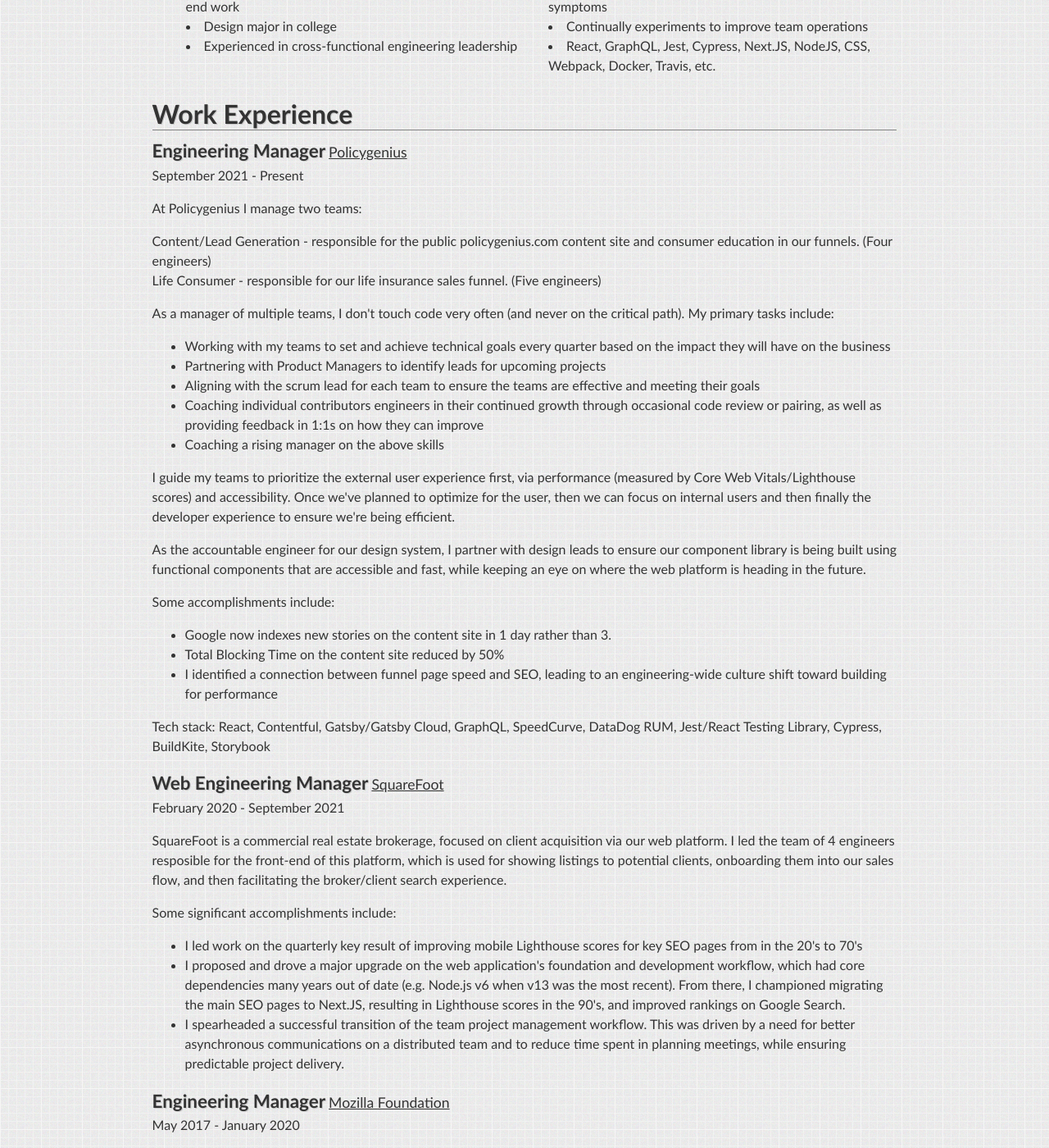
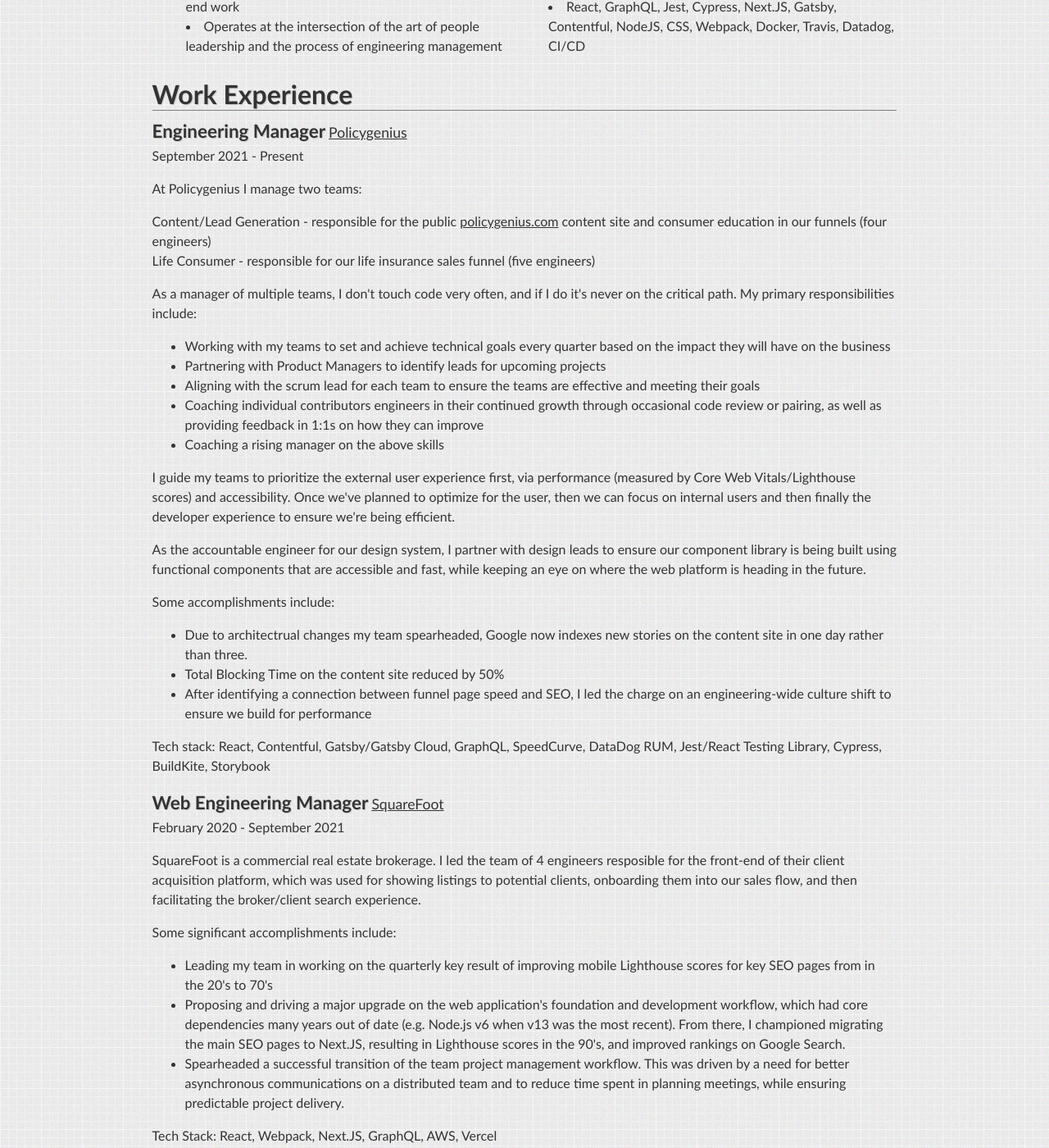
Before and after one commit to alanmoo/alanmoo.github.io, a Jekyll site: the page resume/index.html, which Jekyll copies as it is, in a window 1280 px wide and 1400 px high, scrolled down 273 px. Shown: the whole window at 82% size. Built offline with Jekyll 4.4.1, drawn with Linux system fonts in a browser that asks for light colours; some of the changed text lies outside the part shown.

Commit message:
Update with projects

```diff
--- a/resume/index.html
+++ b/resume/index.html
@@ -53,16 +53,14 @@
 			<section>
 				<h3>Skills/Experience</h3>
 				<ul class="skills">
-					<li ><span id="managementTime">2+ years</span> of engineering management</li>
+					<li ><span id="managementTime">2+ years</span> of cross-functional engineering leadership</li>
 					<li ><span id="industryTime">7+ years</span> of web development experience</li>
 					<li>Previously: front-end developer comfortable with back-end work</li>
-					<li>Design major in college</li>
-					<li>Experienced in cross-functional engineering leadership</li>
 					<li>Operates at the intersection of the art of people leadership and the process of engineering management</li>
-					<li>Focused on solving problems over simply addressing symptoms</li>
-					<li>Continually experiments to improve team operations</li>
+					<li>Focused on solving problems for the business over simply addressing symptoms</li>
+					<li>Vision crafting, OKR setting, building alignment</li>
 					<!-- <li>Familiar with Mac/iOS development</li> -->
-					<li>React, GraphQL, Jest, Cypress, Next.JS, NodeJS, CSS, Webpack, Docker, Travis, etc.</li>
+					<li>React, GraphQL, Jest, Cypress, Next.JS, Gatsby, Contentful, NodeJS, CSS, Webpack, Docker, Travis, Datadog, CI/CD</li>
 				</ul>
 			</section>
 			<section>
@@ -72,12 +70,12 @@
 				<div class="organization"><a href="https://www.policygenius.com">Policygenius</a></div>
 				<div class="organization_dates">September 2021 - Present</div>
 				<p>At Policygenius I manage two teams:</p>
-					<p>Content/Lead Generation - responsible for the public policygenius.com content site and consumer education in
-					our funnels. (Four engineers)<br/>
-					Life Consumer - responsible for our life insurance sales funnel. (Five engineers)
+					<p>Content/Lead Generation - responsible for the public <a href="https://policygenius.com">policygenius.com</a> content site and consumer education in
+					our funnels (four engineers)<br/>
+					Life Consumer - responsible for our life insurance sales funnel (five engineers)
 				</p>
-				<p>As a manager of multiple teams, I don't touch code very often (and never on the critical path). My primary
-					tasks include:</p>
+				<p>As a manager of multiple teams, I don't touch code very often, and if I do it's never on the critical path. My primary
+					responsibilities include:</p>
 				<ul>
 					<li>Working with my teams to set and achieve technical goals every quarter based on the impact they will have
 						on the business</li>
@@ -97,10 +95,9 @@
 					the web platform is heading in the future. </p>
 				<p>Some accomplishments include:</p>
 				<ul>
-					<li>Google now indexes new stories on the content site in 1 day rather than 3.</li>
+					<li>Due to architectrual changes my team spearheaded, Google now indexes new stories on the content site in one day rather than three.</li>
 					<li>Total Blocking Time on the content site reduced by 50%</li>
-					<li>I identified a connection between funnel page speed and SEO, leading to an engineering-wide culture shift
-						toward building for performance</li>
+					<li>After identifying a connection between funnel page speed and SEO, I led the charge on an engineering-wide culture shift to ensure we build for performance</li>
 				</ul>
 
 				<p>Tech stack: React, Contentful, Gatsby/Gatsby Cloud, GraphQL, SpeedCurve, DataDog RUM, Jest/React Testing Library,
@@ -112,24 +109,21 @@
 				<div class="organization"><a href="https://squarefoot.com">SquareFoot</a></div>
 				<div class="organization_dates">February 2020 - September 2021</div>
 				<p>
-					SquareFoot is a commercial real estate brokerage, focused on client acquisition via our web platform. I led
-					the team of 4 engineers resposible for the front-end of this platform, which is used for showing listings to
-					potential clients, onboarding them into our sales flow, and then facilitating the broker/client search
-					experience.
+					SquareFoot is a commercial real estate brokerage. I led the team of 4 engineers resposible for the front-end of their client acquisition platform, which was used for showing listings to potential clients, onboarding them into our sales flow, and then facilitating the broker/client search experience.
 				</p>
-				<p>Some significant accomplishments include:
+				<p>Some significant accomplishments include:</p>
 				<ul>
-					<li>I led work on the quarterly key result of improving mobile Lighthouse scores for key SEO pages from in the
+					<li>Leading my team in working on the quarterly key result of improving mobile Lighthouse scores for key SEO pages from in the
 						20's to 70's</li>
-					<li>I proposed and drove a major upgrade on the web application's foundation and development workflow, which
+					<li>Proposing and driving a major upgrade on the web application's foundation and development workflow, which
 						had core dependencies many years out of date (e.g. Node.js v6 when v13 was the most recent). From there, I
 						championed migrating the main SEO pages to Next.JS, resulting in Lighthouse scores in the 90's, and improved
 						rankings on Google Search.</li>
-					<li>I spearheaded a successful transition of the team project management workflow. This was driven by a need
+					<li>Spearheaded a successful transition of the team project management workflow. This was driven by a need
 						for better asynchronous communications on a distributed team and to reduce time spent in planning meetings,
 						while ensuring predictable project delivery.</li>
 				</ul>
-				</p>
+				<p>Tech Stack: React, Webpack, Next.JS, GraphQL, AWS, Vercel</p>
 			</div>
 			<div class="resume_item">
 				<h3 class="job_title">Engineering Manager</h3>
@@ -138,6 +132,7 @@
 				<p>
 					I led a team of 6 web and devops engineers across North America and Germany, building projects to support Mozilla's mission of improving internet health. I worked closely with the design manager, product manager, and digital director to improve the Foundation's main site at foundation.mozilla.org. The design and engineering teams also functioned as a service organization internally. I partnered with the leaders of other teams to identify the best way for us to address their needs while pushing forward on our team's internal road map. I worked with my team to identify workflow challenges, improve their skills, and foster best software development practices while keeping us moving forward. Finally, as both the engineering lead and most senior technical manager in the org, I ensured organizational technology decisions were made prudently with an eye on long term impact and cost.
 				</p>
+				<p>Tech Stack: Wagtail CMS, React, Django Rest Framework, Heroku</p>
 			</div>
 			<div class="resume_item">
 				<h3 class="job_title">Front End Developer</h3>
@@ -208,6 +203,25 @@
 			</section>
 			<section>
 				<h2>Significant Projects</h2>
+				<div class="significant-project">
+					<h3>Policygenius Content Site Improvements</h3>
+					<p>Upon joining Policygenius to lead the Content Engineering team, I realized that the most clear element of my team's contributions toward business goals that fell entirely under our control was visitors' experience as measured via Core Web Vitals. These are known to have an impact on SEO, so I began coach my team in their regular product-driven work to improve performance wherever possible. Over the course of a year, we:</p>
+					<ul>
+						<li>Created a vision for the team going forward, from which we built our technical plan</li>
+						<li>Started collecting data on site performance with and without 3rd party scripts to monitor for changes under our control</li>
+						<li>Migrated to Gatsby Cloud so that we could have efficient single-page content updates rather than a homespun approach that caused React to thrash on render and slow down site indexing</li>
+						<li>Reduced TBT by over 50% with the continued migration of CSS-in-JS components to use CSS Modules</li>
+						<li>Began improving performance of applications beyond the content site after the realization that non-indexed pages still have an influence on SEO</li>
+					</ul>
+				</div>
+				<div class="significant-project">
+					<h3>SquareFoot Next.JS migration</h3>
+					<ul>
+						<li>Recognized an opportunity to improve web performance, increase developer effectiveness, and wrangle technical debt by moving from bespoke webpack configuration to standard Next.JS config</li>
+						<li>Led the team in improving lighthouse scores from 20's to 70's, right as Google Page Experience search algorithm update went live</li>
+						<li>Improved team's ability to work with a product manager on another continent via review applications</li>
+					</ul>
+				</div>
 				<div class="significant_project">
 				<h3>Mozilla Donations platform</h3>
 					<ul>
```
